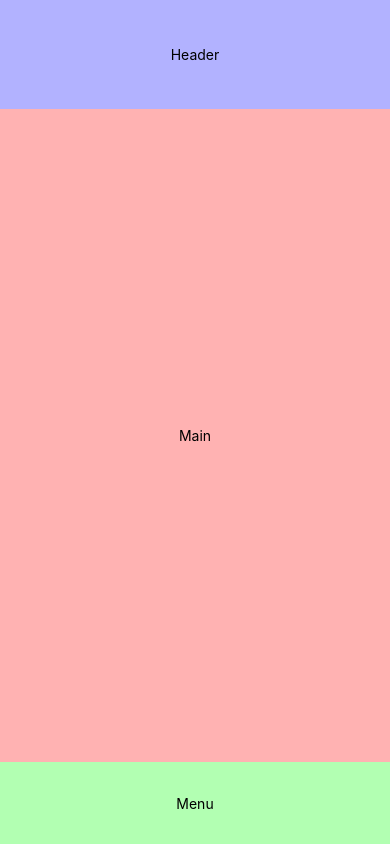
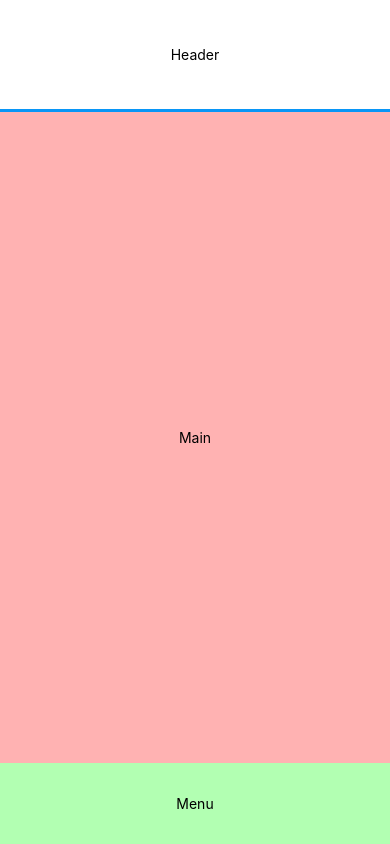
Before and after one commit to balshergill/onTrack, a React Native app in the folder ontrack-app/: screen / in a window 390 px wide. Built offline with nearby package versions, Linux system fonts and the light colour scheme.

Commit message:
adds styling for top banner

```diff
--- a/ontrack-app/components/Header.js
+++ b/ontrack-app/components/Header.js
@@ -17,6 +17,9 @@ const styles = StyleSheet.create({
     justifyContent: 'center',
     width: '100%',
     alignItems: 'center',
+    backgroundColor: '#FFF',
+    borderBottomWidth: 3,
+    borderBottomColor: '#0996F6',
   },
 });
 
```
